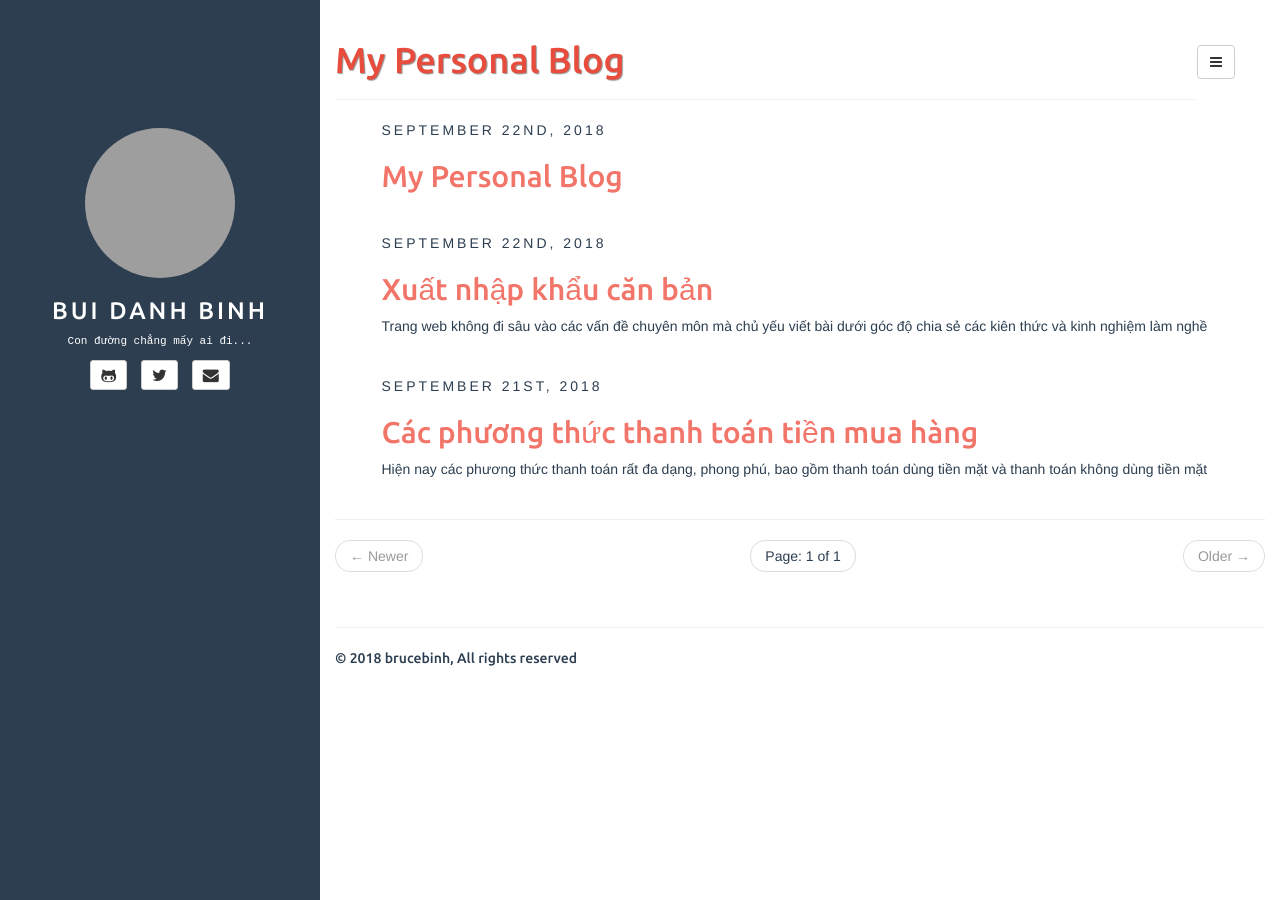
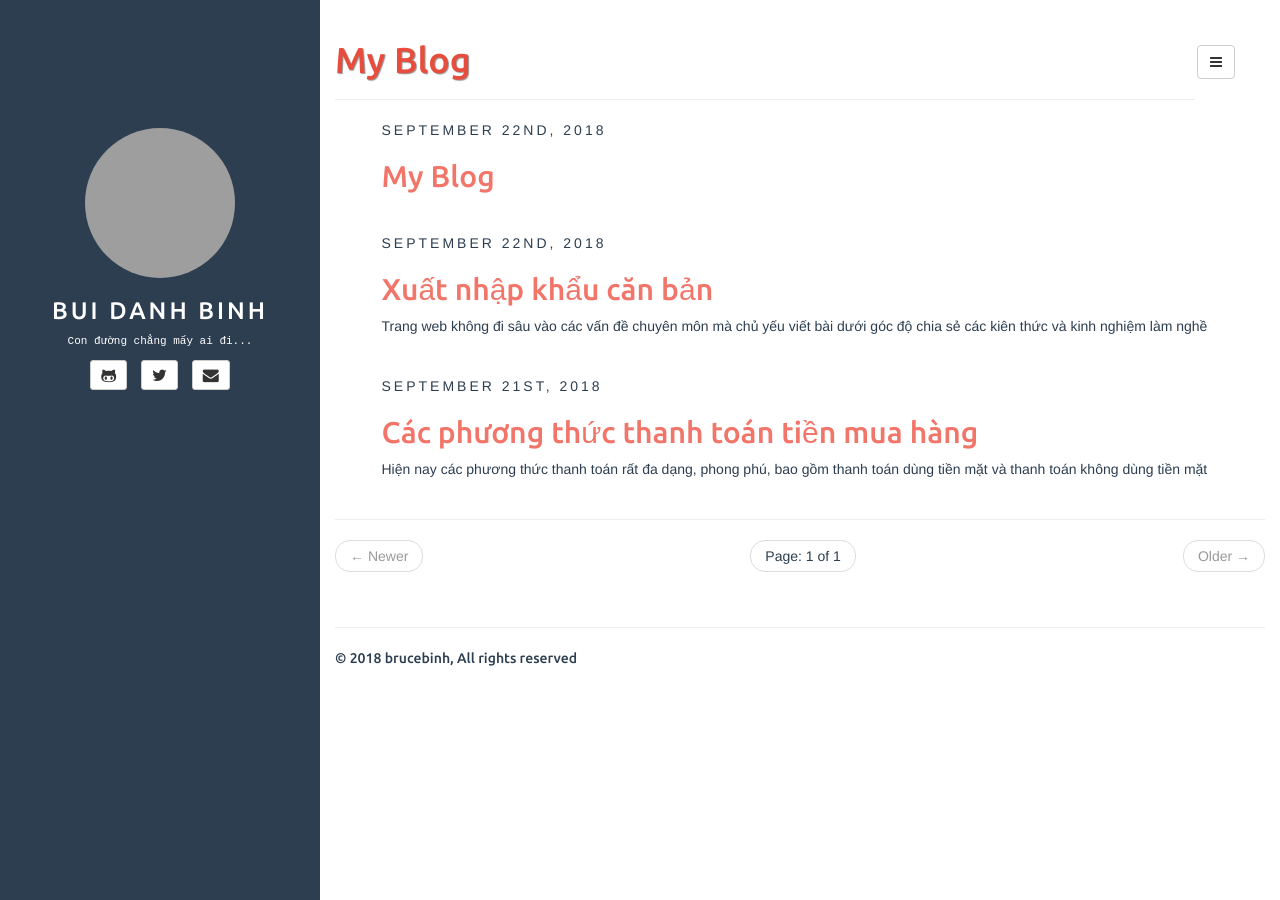
Before and after one commit to brucebinh/brucebinh.github.io, a Jekyll site: the page built from index.html, in a window 1280 px wide. Built offline with Jekyll 4.4.1, drawn with Linux system fonts in a browser that asks for light colours; the list of posts is cut into pages by our own code; grey boxes are pictures that could not be loaded.

Commit message:
upload phuong thuc thanh toan.md

```diff
--- a/_config.yml
+++ b/_config.yml
@@ -14,7 +14,7 @@ defaults:
     scope:
       path: "" # empty string for all files
     values:
-      title: My Personal Blog
+      title: My Blog
 
 description: description Theme
 author:
```
